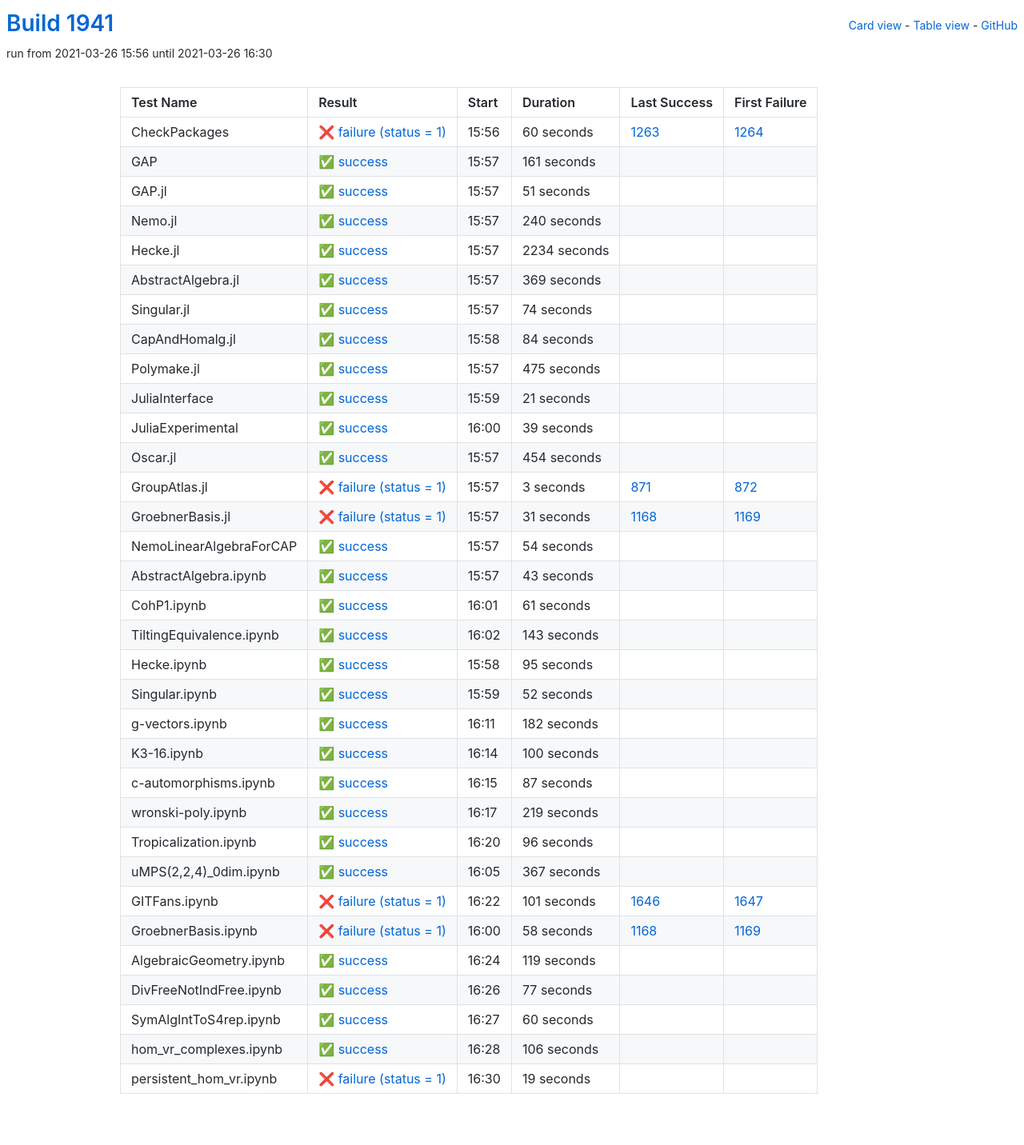
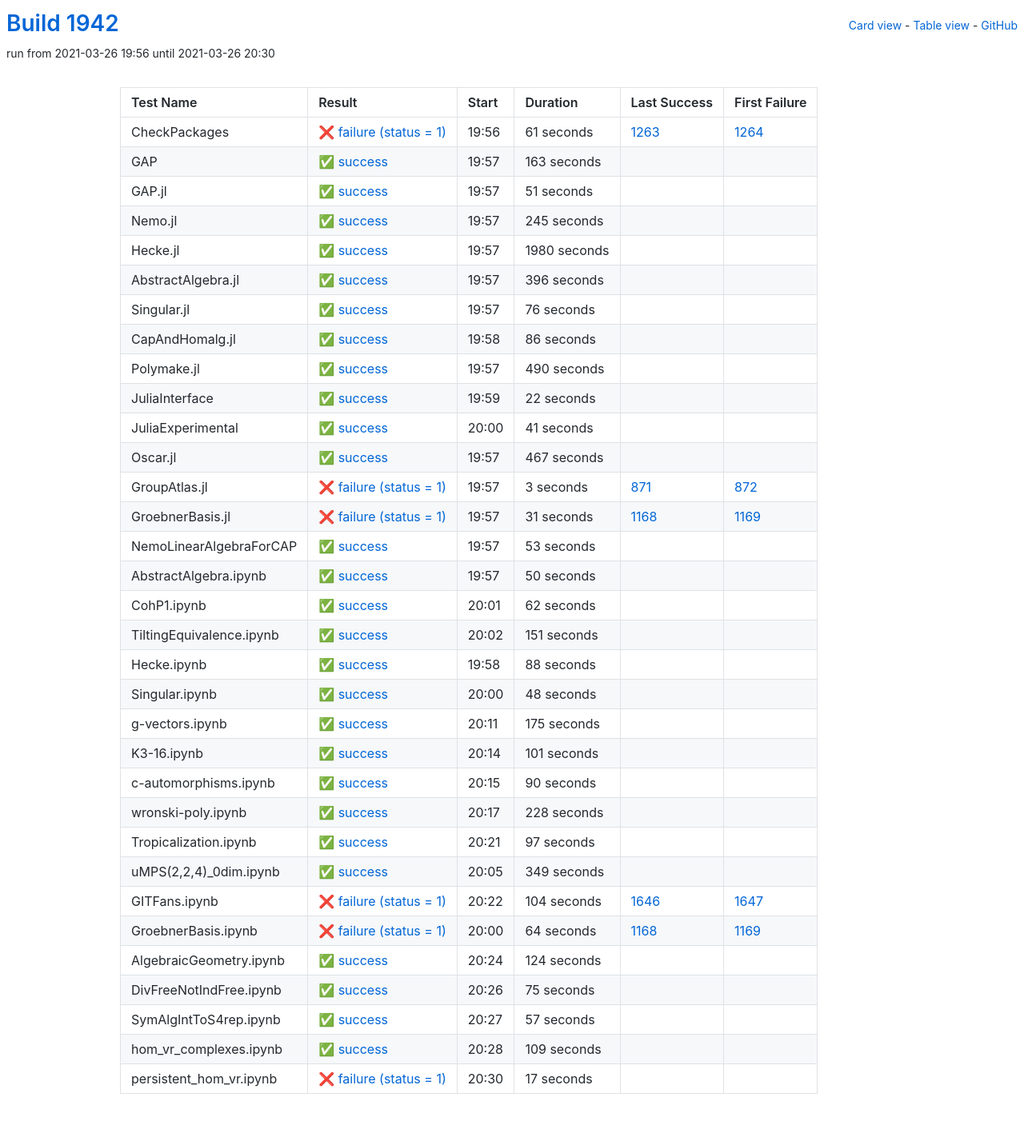
Before and after one commit to oscar-system/oscar-ci-status-stable, a Jekyll site: the page built from table.html, in a window 1280 px wide. Shown: the whole page at 80% size. Built offline with Jekyll 4.4.1, drawn with Linux system fonts in a browser that asks for light colours.

Commit message:
Build #1942

```diff
--- a/_data/ci.yml
+++ b/_data/ci.yml
@@ -1,6 +1,6 @@
 ---
-build: 1941
-build_url: https://oscarci.mathematik.uni-kl.de/job/oscar-stable/1941/
+build: 1942
+build_url: https://oscarci.mathematik.uni-kl.de/job/oscar-stable/1942/
 job: oscar-stable
 organization: oscar-system
 repo: oscar-ci-status-stable
@@ -8,32 +8,32 @@ repourl: https://github.com/oscar-system/oscar-ci-status-stable
 tests:
 - name: CheckPackages
   id: checkpackages
-  log: https://oscarci.mathematik.uni-kl.de/job/oscar-stable/1941/artifact/logs/build-1941/CheckPackages.log
-  start: 2021-03-26 15:56
+  log: https://oscarci.mathematik.uni-kl.de/job/oscar-stable/1942/artifact/logs/build-1942/CheckPackages.log
+  start: 2021-03-26 19:56
   success: false
   exitcode: 1
   status: failure
-  duration: 60
+  duration: 61
   last_success: 1263
   last_success_url: https://oscarci.mathematik.uni-kl.de/job/oscar-stable/1263/
   first_failure: 1264
   first_failure_url: https://oscarci.mathematik.uni-kl.de/job/oscar-stable/1264/
 - name: GAP
   id: gap
-  log: https://oscarci.mathematik.uni-kl.de/job/oscar-stable/1941/artifact/logs/build-1941/GAP.log
-  start: 2021-03-26 15:57
+  log: https://oscarci.mathematik.uni-kl.de/job/oscar-stable/1942/artifact/logs/build-1942/GAP.log
+  start: 2021-03-26 19:57
   success: true
   exitcode: 0
   status: success
-  duration: 161
+  duration: 163
   last_success: false
   last_success_url:
   first_failure: false
   first_failure_url:
 - name: GAP.jl
   id: gap-jl
-  log: https://oscarci.mathematik.uni-kl.de/job/oscar-stable/1941/artifact/logs/build-1941/GAP.jl.log
-  start: 2021-03-26 15:57
+  log: https://oscarci.mathematik.uni-kl.de/job/oscar-stable/1942/artifact/logs/build-1942/GAP.jl.log
+  start: 2021-03-26 19:57
   success: true
   exitcode: 0
   status: success
@@ -44,116 +44,116 @@ tests:
   first_failure_url:
 - name: Nemo.jl
   id: nemo-jl
-  log: https://oscarci.mathematik.uni-kl.de/job/oscar-stable/1941/artifact/logs/build-1941/Nemo.jl.log
-  start: 2021-03-26 15:57
+  log: https://oscarci.mathematik.uni-kl.de/job/oscar-stable/1942/artifact/logs/build-1942/Nemo.jl.log
+  start: 2021-03-26 19:57
   success: true
   exitcode: 0
   status: success
-  duration: 240
+  duration: 245
   last_success: false
   last_success_url:
   first_failure: false
   first_failure_url:
 - name: Hecke.jl
   id: hecke-jl
-  log: https://oscarci.mathematik.uni-kl.de/job/oscar-stable/1941/artifact/logs/build-1941/Hecke.jl.log
-  start: 2021-03-26 15:57
+  log: https://oscarci.mathematik.uni-kl.de/job/oscar-stable/1942/artifact/logs/build-1942/Hecke.jl.log
+  start: 2021-03-26 19:57
   success: true
   exitcode: 0
   status: success
-  duration: 2234
+  duration: 1980
   last_success: false
   last_success_url:
   first_failure: false
   first_failure_url:
 - name: AbstractAlgebra.jl
   id: abstractalgebra-jl
-  log: https://oscarci.mathematik.uni-kl.de/job/oscar-stable/1941/artifact/logs/build-1941/AbstractAlgebra.jl.log
-  start: 2021-03-26 15:57
+  log: https://oscarci.mathematik.uni-kl.de/job/oscar-stable/1942/artifact/logs/build-1942/AbstractAlgebra.jl.log
+  start: 2021-03-26 19:57
   success: true
   exitcode: 0
   status: success
-  duration: 369
+  duration: 396
   last_success: false
   last_success_url:
   first_failure: false
   first_failure_url:
 - name: Singular.jl
   id: singular-jl
-  log: https://oscarci.mathematik.uni-kl.de/job/oscar-stable/1941/artifact/logs/build-1941/Singular.jl.log
-  start: 2021-03-26 15:57
+  log: https://oscarci.mathematik.uni-kl.de/job/oscar-stable/1942/artifact/logs/build-1942/Singular.jl.log
+  start: 2021-03-26 19:57
   success: true
   exitcode: 0
   status: success
-  duration: 74
+  duration: 76
   last_success: false
   last_success_url:
   first_failure: false
   first_failure_url:
 - name: CapAndHomalg.jl
   id: capandhomalg-jl
-  log: https://oscarci.mathematik.uni-kl.de/job/oscar-stable/1941/artifact/logs/build-1941/CapAndHomalg.jl.log
-  start: 2021-03-26 15:58
+  log: https://oscarci.mathematik.uni-kl.de/job/oscar-stable/1942/artifact/logs/build-1942/CapAndHomalg.jl.log
+  start: 2021-03-26 19:58
   success: true
   exitcode: 0
   status: success
-  duration: 84
+  duration: 86
   last_success: false
   last_success_url:
   first_failure: false
   first_failure_url:
 - name: Polymake.jl
   id: polymake-jl
-  log: https://oscarci.mathematik.uni-kl.de/job/oscar-stable/1941/artifact/logs/build-1941/Polymake.jl.log
-  start: 2021-03-26 15:57
+  log: https://oscarci.mathematik.uni-kl.de/job/oscar-stable/1942/artifact/logs/build-1942/Polymake.jl.log
+  start: 2021-03-26 19:57
   success: true
   exitcode: 0
   status: success
-  duration: 475
+  duration: 490
   last_success: false
   last_success_url:
   first_failure: false
   first_failure_url:
 - name: JuliaInterface
   id: juliainterface
-  log: https://oscarci.mathematik.uni-kl.de/job/oscar-stable/1941/artifact/logs/build-1941/JuliaInterface.log
-  start: 2021-03-26 15:59
+  log: https://oscarci.mathematik.uni-kl.de/job/oscar-stable/1942/artifact/logs/build-1942/JuliaInterface.log
+  start: 2021-03-26 19:59
   success: true
   exitcode: 0
   status: success
-  duration: 21
+  duration: 22
   last_success: false
   last_success_url:
   first_failure: false
   first_failure_url:
 - name: JuliaExperimental
   id: juliaexperimental
-  log: https://oscarci.mathematik.uni-kl.de/job/oscar-stable/1941/artifact/logs/build-1941/JuliaExperimental.log
-  start: 2021-03-26 16:00
+  log: https://oscarci.mathematik.uni-kl.de/job/oscar-stable/1942/artifact/logs/build-1942/JuliaExperimental.log
+  start: 2021-03-26 20:00
   success: true
   exitcode: 0
   status: success
-  duration: 39
+  duration: 41
   last_success: false
   last_success_url:
   first_failure: false
   first_failure_url:
 - name: Oscar.jl
   id: oscar-jl
-  log: https://oscarci.mathematik.uni-kl.de/job/oscar-stable/1941/artifact/logs/build-1941/Oscar.jl.log
-  start: 2021-03-26 15:57
+  log: https://oscarci.mathematik.uni-kl.de/job/oscar-stable/1942/artifact/logs/build-1942/Oscar.jl.log
+  start: 2021-03-26 19:57
   success: true
   exitcode: 0
   status: success
-  duration: 454
+  duration: 467
   last_success: false
   last_success_url:
   first_failure: false
   first_failure_url:
 - name: GroupAtlas.jl
   id: groupatlas-jl
-  log: https://oscarci.mathematik.uni-kl.de/job/oscar-stable/1941/artifact/logs/build-1941/GroupAtlas.jl.log
-  start: 2021-03-26 15:57
+  log: https://oscarci.mathematik.uni-kl.de/job/oscar-stable/1942/artifact/logs/build-1942/GroupAtlas.jl.log
+  start: 2021-03-26 19:57
   success: false
   exitcode: 1
   status: failure
@@ -164,8 +164,8 @@ tests:
   first_failure_url: https://oscarci.mathematik.uni-kl.de/job/oscar-stable/872/
 - name: GroebnerBasis.jl
   id: groebnerbasis-jl
-  log: https://oscarci.mathematik.uni-kl.de/job/oscar-stable/1941/artifact/logs/build-1941/GroebnerBasis.jl.log
-  start: 2021-03-26 15:57
+  log: https://oscarci.mathematik.uni-kl.de/job/oscar-stable/1942/artifact/logs/build-1942/GroebnerBasis.jl.log
+  start: 2021-03-26 19:57
   success: false
   exitcode: 1
   status: failure
@@ -176,228 +176,228 @@ tests:
   first_failure_url: https://oscarci.mathematik.uni-kl.de/job/oscar-stable/1169/
 - name: NemoLinearAlgebraForCAP
   id: nemolinearalgebraforcap
-  log: https://oscarci.mathematik.uni-kl.de/job/oscar-stable/1941/artifact/logs/build-1941/NemoLinearAlgebraForCAP.log
-  start: 2021-03-26 15:57
+  log: https://oscarci.mathematik.uni-kl.de/job/oscar-stable/1942/artifact/logs/build-1942/NemoLinearAlgebraForCAP.log
+  start: 2021-03-26 19:57
   success: true
   exitcode: 0
   status: success
-  duration: 54
+  duration: 53
   last_success: false
   last_success_url:
   first_failure: false
   first_failure_url:
 - name: AbstractAlgebra.ipynb
   id: abstractalgebra-ipynb
-  log: https://oscarci.mathematik.uni-kl.de/job/oscar-stable/1941/artifact/logs/build-1941/AbstractAlgebra.ipynb.log
-  start: 2021-03-26 15:57
+  log: https://oscarci.mathematik.uni-kl.de/job/oscar-stable/1942/artifact/logs/build-1942/AbstractAlgebra.ipynb.log
+  start: 2021-03-26 19:57
   success: true
   exitcode: 0
   status: success
-  duration: 43
+  duration: 50
   last_success: false
   last_success_url:
   first_failure: false
   first_failure_url:
 - name: CohP1.ipynb
   id: cohp1-ipynb
-  log: https://oscarci.mathematik.uni-kl.de/job/oscar-stable/1941/artifact/logs/build-1941/CohP1.ipynb.log
-  start: 2021-03-26 16:01
+  log: https://oscarci.mathematik.uni-kl.de/job/oscar-stable/1942/artifact/logs/build-1942/CohP1.ipynb.log
+  start: 2021-03-26 20:01
   success: true
   exitcode: 0
   status: success
-  duration: 61
+  duration: 62
   last_success: false
   last_success_url:
   first_failure: false
   first_failure_url:
 - name: TiltingEquivalence.ipynb
   id: tiltingequivalence-ipynb
-  log: https://oscarci.mathematik.uni-kl.de/job/oscar-stable/1941/artifact/logs/build-1941/TiltingEquivalence.ipynb.log
-  start: 2021-03-26 16:02
+  log: https://oscarci.mathematik.uni-kl.de/job/oscar-stable/1942/artifact/logs/build-1942/TiltingEquivalence.ipynb.log
+  start: 2021-03-26 20:02
   success: true
   exitcode: 0
   status: success
-  duration: 143
+  duration: 151
   last_success: false
   last_success_url:
   first_failure: false
   first_failure_url:
 - name: Hecke.ipynb
   id: hecke-ipynb
-  log: https://oscarci.mathematik.uni-kl.de/job/oscar-stable/1941/artifact/logs/build-1941/Hecke.ipynb.log
-  start: 2021-03-26 15:58
+  log: https://oscarci.mathematik.uni-kl.de/job/oscar-stable/1942/artifact/logs/build-1942/Hecke.ipynb.log
+  start: 2021-03-26 19:58
   success: true
   exitcode: 0
   status: success
-  duration: 95
+  duration: 88
   last_success: false
   last_success_url:
   first_failure: false
   first_failure_url:
 - name: Singular.ipynb
   id: singular-ipynb
-  log: https://oscarci.mathematik.uni-kl.de/job/oscar-stable/1941/artifact/logs/build-1941/Singular.ipynb.log
-  start: 2021-03-26 15:59
+  log: https://oscarci.mathematik.uni-kl.de/job/oscar-stable/1942/artifact/logs/build-1942/Singular.ipynb.log
+  start: 2021-03-26 20:00
   success: true
   exitcode: 0
   status: success
-  duration: 52
+  duration: 48
   last_success: false
   last_success_url:
   first_failure: false
   first_failure_url:
 - name: g-vectors.ipynb
   id: g-vectors-ipynb
-  log: https://oscarci.mathematik.uni-kl.de/job/oscar-stable/1941/artifact/logs/build-1941/g-vectors.ipynb.log
-  start: 2021-03-26 16:11
+  log: https://oscarci.mathematik.uni-kl.de/job/oscar-stable/1942/artifact/logs/build-1942/g-vectors.ipynb.log
+  start: 2021-03-26 20:11
   success: true
   exitcode: 0
   status: success
-  duration: 182
+  duration: 175
   last_success: false
   last_success_url:
   first_failure: false
   first_failure_url:
 - name: K3-16.ipynb
   id: k3-16-ipynb
-  log: https://oscarci.mathematik.uni-kl.de/job/oscar-stable/1941/artifact/logs/build-1941/K3-16.ipynb.log
-  start: 2021-03-26 16:14
+  log: https://oscarci.mathematik.uni-kl.de/job/oscar-stable/1942/artifact/logs/build-1942/K3-16.ipynb.log
+  start: 2021-03-26 20:14
   success: true
   exitcode: 0
   status: success
-  duration: 100
+  duration: 101
   last_success: false
   last_success_url:
   first_failure: false
   first_failure_url:
 - name: c-automorphisms.ipynb
   id: c-automorphisms-ipynb
-  log: https://oscarci.mathematik.uni-kl.de/job/oscar-stable/1941/artifact/logs/build-1941/c-automorphisms.ipynb.log
-  start: 2021-03-26 16:15
+  log: https://oscarci.mathematik.uni-kl.de/job/oscar-stable/1942/artifact/logs/build-1942/c-automorphisms.ipynb.log
+  start: 2021-03-26 20:15
   success: true
   exitcode: 0
   status: success
-  duration: 87
+  duration: 90
   last_success: false
   last_success_url:
   first_failure: false
   first_failure_url:
 - name: wronski-poly.ipynb
   id: wronski-poly-ipynb
-  log: https://oscarci.mathematik.uni-kl.de/job/oscar-stable/1941/artifact/logs/build-1941/wronski-poly.ipynb.log
-  start: 2021-03-26 16:17
+  log: https://oscarci.mathematik.uni-kl.de/job/oscar-stable/1942/artifact/logs/build-1942/wronski-poly.ipynb.log
+  start: 2021-03-26 20:17
   success: true
   exitcode: 0
   status: success
-  duration: 219
+  duration: 228
   last_success: false
   last_success_url:
   first_failure: false
   first_failure_url:
 - name: Tropicalization.ipynb
   id: tropicalization-ipynb
-  log: https://oscarci.mathematik.uni-kl.de/job/oscar-stable/1941/artifact/logs/build-1941/Tropicalization.ipynb.log
-  start: 2021-03-26 16:20
+  log: https://oscarci.mathematik.uni-kl.de/job/oscar-stable/1942/artifact/logs/build-1942/Tropicalization.ipynb.log
+  start: 2021-03-26 20:21
   success: true
   exitcode: 0
   status: success
-  duration: 96
+  duration: 97
   last_success: false
   last_success_url:
   first_failure: false
   first_failure_url:
 - name: uMPS(2,2,4)_0dim.ipynb
   id: umps-2-2-4-0dim-ipynb
-  log: https://oscarci.mathematik.uni-kl.de/job/oscar-stable/1941/artifact/logs/build-1941/uMPS-2-2-4-_0dim.ipynb.log
-  start: 2021-03-26 16:05
+  log: https://oscarci.mathematik.uni-kl.de/job/oscar-stable/1942/artifact/logs/build-1942/uMPS-2-2-4-_0dim.ipynb.log
+  start: 2021-03-26 20:05
   success: true
   exitcode: 0
   status: success
-  duration: 367
+  duration: 349
   last_success: false
   last_success_url:
   first_failure: false
   first_failure_url:
 - name: GITFans.ipynb
   id: gitfans-ipynb
-  log: https://oscarci.mathematik.uni-kl.de/job/oscar-stable/1941/artifact/logs/build-1941/GITFans.ipynb.log
-  start: 2021-03-26 16:22
+  log: https://oscarci.mathematik.uni-kl.de/job/oscar-stable/1942/artifact/logs/build-1942/GITFans.ipynb.log
+  start: 2021-03-26 20:22
   success: false
   exitcode: 1
   status: failure
-  duration: 101
+  duration: 104
   last_success: 1646
   last_success_url: https://oscarci.mathematik.uni-kl.de/job/oscar-stable/1646/
   first_failure: 1647
   first_failure_url: https://oscarci.mathematik.uni-kl.de/job/oscar-stable/1647/
 - name: GroebnerBasis.ipynb
   id: groebnerbasis-ipynb
-  log: https://oscarci.mathematik.uni-kl.de/job/oscar-stable/1941/artifact/logs/build-1941/GroebnerBasis.ipynb.log
-  start: 2021-03-26 16:00
+  log: https://oscarci.mathematik.uni-kl.de/job/oscar-stable/1942/artifact/logs/build-1942/GroebnerBasis.ipynb.log
+  start: 2021-03-26 20:00
   success: false
   exitcode: 1
   status: failure
-  duration: 58
+  duration: 64
   last_success: 1168
   last_success_url: https://oscarci.mathematik.uni-kl.de/job/oscar-stable/1168/
   first_failure: 1169
   first_failure_url: https://oscarci.mathematik.uni-kl.de/job/oscar-stable/1169/
 - name: AlgebraicGeometry.ipynb
   id: algebraicgeometry-ipynb
-  log: https://oscarci.mathematik.uni-kl.de/job/oscar-stable/1941/artifact/logs/build-1941/AlgebraicGeometry.ipynb.log
-  start: 2021-03-26 16:24
+  log: https://oscarci.mathematik.uni-kl.de/job/oscar-stable/1942/artifact/logs/build-1942/AlgebraicGeometry.ipynb.log
+  start: 2021-03-26 20:24
   success: true
   exitcode: 0
   status: success
-  duration: 119
+  duration: 124
   last_success: false
   last_success_url:
   first_failure: false
   first_failure_url:
 - name: DivFreeNotIndFree.ipynb
   id: divfreenotindfree-ipynb
-  log: https://oscarci.mathematik.uni-kl.de/job/oscar-stable/1941/artifact/logs/build-1941/DivFreeNotIndFree.ipynb.log
-  start: 2021-03-26 16:26
+  log: https://oscarci.mathematik.uni-kl.de/job/oscar-stable/1942/artifact/logs/build-1942/DivFreeNotIndFree.ipynb.log
+  start: 2021-03-26 20:26
   success: true
   exitcode: 0
   status: success
-  duration: 77
+  duration: 75
   last_success: false
   last_success_url:
   first_failure: false
   first_failure_url:
 - name: SymAlgIntToS4rep.ipynb
   id: symalginttos4rep-ipynb
-  log: https://oscarci.mathematik.uni-kl.de/job/oscar-stable/1941/artifact/logs/build-1941/SymAlgIntToS4rep.ipynb.log
-  start: 2021-03-26 16:27
+  log: https://oscarci.mathematik.uni-kl.de/job/oscar-stable/1942/artifact/logs/build-1942/SymAlgIntToS4rep.ipynb.log
+  start: 2021-03-26 20:27
   success: true
   exitcode: 0
   status: success
-  duration: 60
+  duration: 57
   last_success: false
   last_success_url:
   first_failure: false
   first_failure_url:
 - name: hom_vr_complexes.ipynb
   id: hom-vr-complexes-ipynb
-  log: https://oscarci.mathematik.uni-kl.de/job/oscar-stable/1941/artifact/logs/build-1941/hom_vr_complexes.ipynb.log
-  start: 2021-03-26 16:28
+  log: https://oscarci.mathematik.uni-kl.de/job/oscar-stable/1942/artifact/logs/build-1942/hom_vr_complexes.ipynb.log
+  start: 2021-03-26 20:28
   success: true
   exitcode: 0
   status: success
-  duration: 106
+  duration: 109
   last_success: false
   last_success_url:
   first_failure: false
   first_failure_url:
 - name: persistent_hom_vr.ipynb
   id: persistent-hom-vr-ipynb
-  log: https://oscarci.mathematik.uni-kl.de/job/oscar-stable/1941/artifact/logs/build-1941/persistent_hom_vr.ipynb.log
-  start: 2021-03-26 16:30
+  log: https://oscarci.mathematik.uni-kl.de/job/oscar-stable/1942/artifact/logs/build-1942/persistent_hom_vr.ipynb.log
+  start: 2021-03-26 20:30
   success: false
   exitcode: 1
   status: failure
-  duration: 19
+  duration: 17
   last_success: false
   last_success_url:
   first_failure: false
```
Also changed, not shown: README.md.
